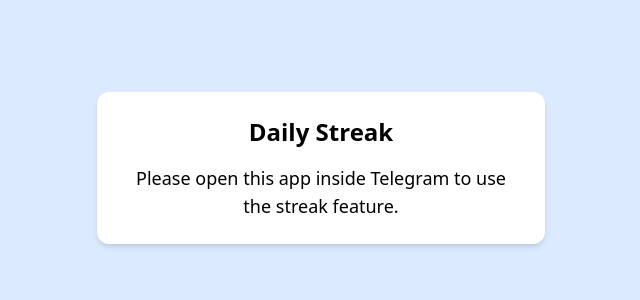
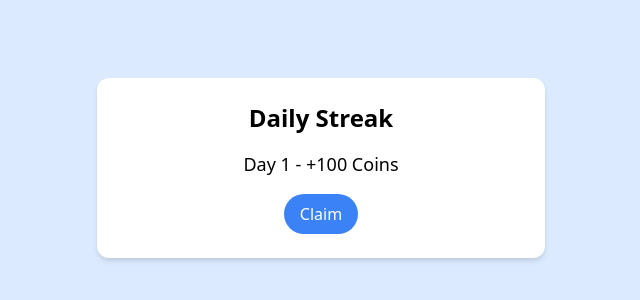
Before and after one commit to jirooxxx/recpatchareward, a plain HTML site: page index.html in a window 1280 px wide. Shown: the part 232-532 px from the top of the page, without its empty margins (319-959 px from the left). Drawn offline with nearby package versions, Linux system fonts and the light colour scheme.

Commit message:
Update index.html

```diff
--- a/index.html
+++ b/index.html
@@ -20,7 +20,7 @@
       const streakInfo = document.getElementById("streak-info");
       const claimBtn = document.getElementById("claim-btn");
 
-      const isDev = false; // Set to true for testing without Telegram app
+      const isDev = true;  // Set to true for testing without Telegram app
 
       let user;
       if (isDev) {
@@ -29,6 +29,10 @@
       } else {
         // Wait a moment for iOS to finish loading SDK
         await new Promise(r => setTimeout(r, 100));
+
+        console.log("Telegram object:", window.Telegram);
+        console.log("Telegram.WebApp:", window.Telegram?.WebApp);
+        console.log("Telegram.WebApp.initDataUnsafe:", window.Telegram?.WebApp?.initDataUnsafe);
 
         if (!window.Telegram || !window.Telegram.WebApp || !window.Telegram.WebApp.initDataUnsafe || !window.Telegram.WebApp.initDataUnsafe.user) {
           streakInfo.innerText = "Please open this app inside Telegram to use the streak feature.";
```
